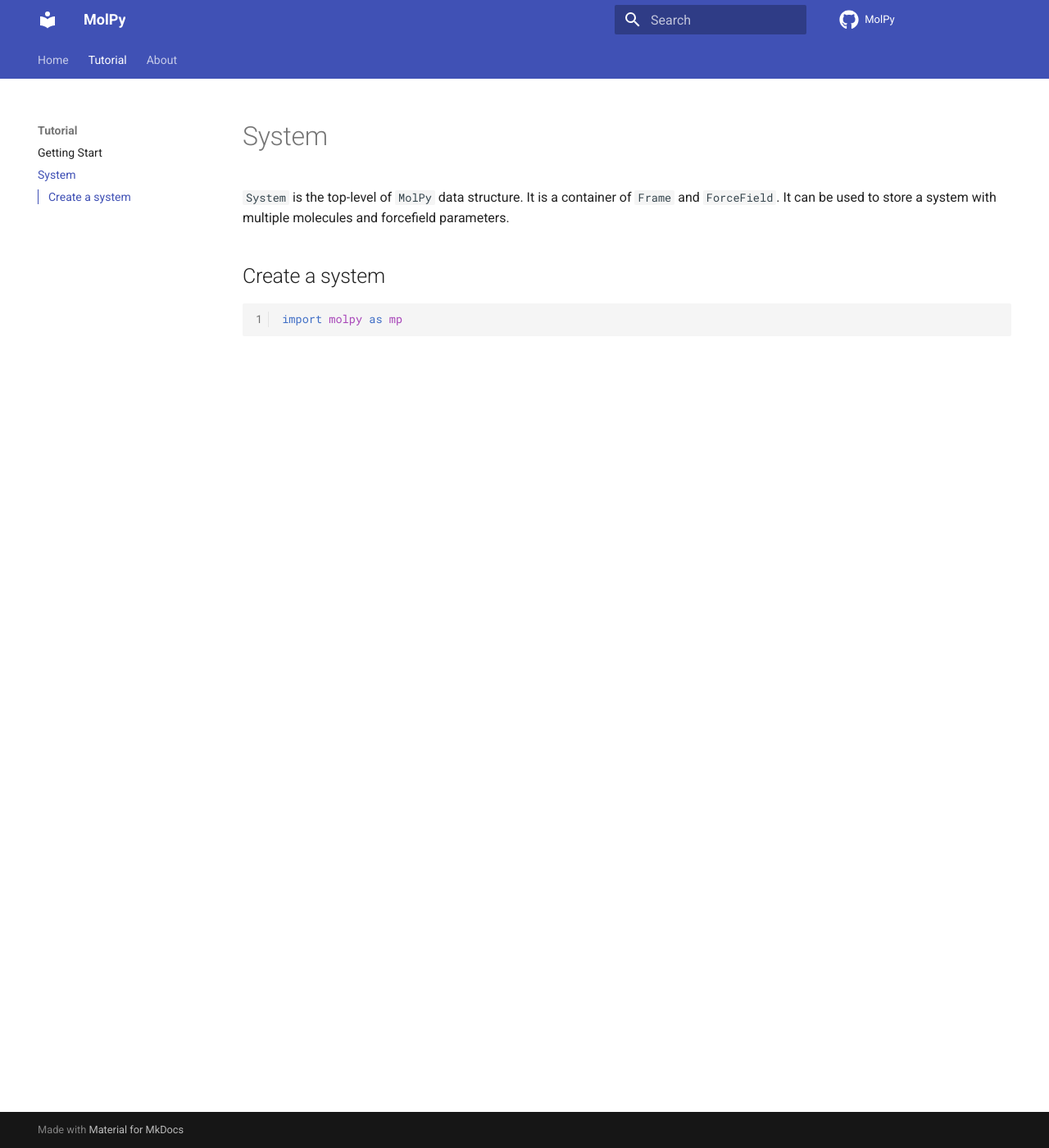
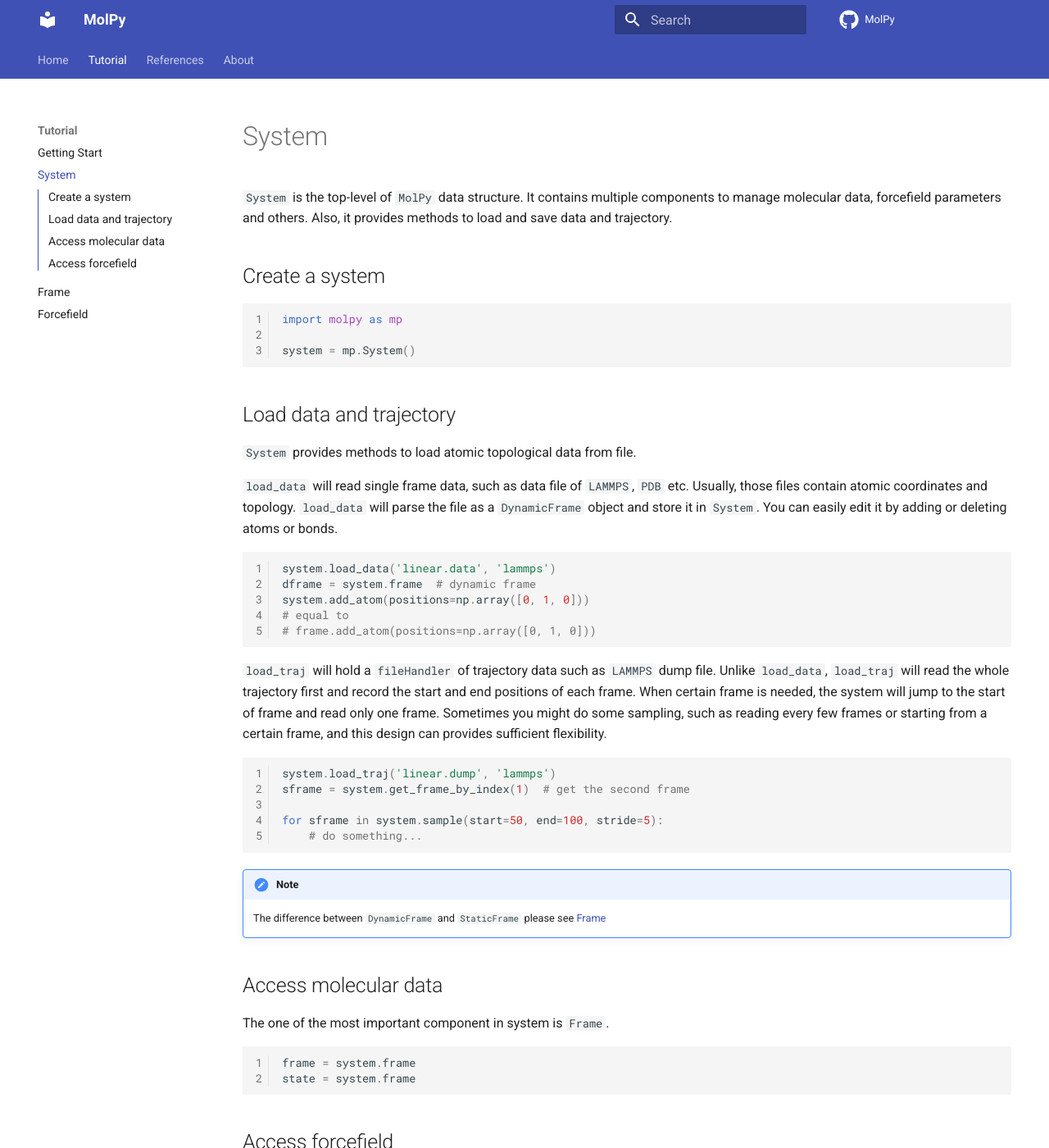
Before and after one commit to MolCrafts/molpy, an MkDocs documentation site: the page built from docs/tutorial/system.md, in a window 1280 px wide and 1400 px high. Shown: the whole window at 82% size. Built offline with MkDocs 1.6.1 and Material for MkDocs 9.7.7, drawn with Linux system fonts in a browser that asks for light colours; comment, search, counter and statistics services are not loaded.

Commit message:
update: docs

````diff
--- a/docs/tutorial/system.md
+++ b/docs/tutorial/system.md
@@ -1,11 +1,49 @@
 # System
 
-`System` is the top-level of `MolPy` data structure. It is a container of `Frame` and `ForceField`. It can be used to store a system with multiple molecules and forcefield parameters.
+`System` is the top-level of `MolPy` data structure. It contains multiple components to manage molecular data, forcefield parameters and others. Also, it provides methods to load and save data and trajectory.
 
 ## Create a system
 
+```python
+import molpy as mp
+
+system = mp.System()
+```
+
+## Load data and trajectory
+
+`System` provides methods to load atomic topological data from file.
+
+`load_data` will read single frame data, such as data file of `LAMMPS`, `PDB` etc. Usually, those files contain atomic coordinates and topology. `load_data` will parse the file as a `DynamicFrame` object and store it in `System`. You can easily edit it by adding or deleting atoms or bonds.
+
+```python
+system.load_data('linear.data', 'lammps')
+dframe = system.frame  # dynamic frame
+system.add_atom(positions=np.array([0, 1, 0]))
+# equal to
+# frame.add_atom(positions=np.array([0, 1, 0]))
+```
+
+`load_traj` will hold a `fileHandler` of trajectory data such as `LAMMPS` dump file. Unlike `load_data`, `load_traj` will read the whole trajectory first and record the start and end positions of each frame. When certain frame is needed, the system will jump to the start of frame and read only one frame. Sometimes you might do some sampling, such as reading every few frames or starting from a certain frame, and this design can provides sufficient flexibility.
+
+```python
+system.load_traj('linear.dump', 'lammps')
+sframe = system.get_frame_by_index(1)  # get the second frame
+
+for sframe in system.sample(start=50, end=100, stride=5):
+    # do something...
+```
+!!! note
+    The difference between `DynamicFrame` and `StaticFrame` please see [Frame](frame.md)
 
 
+## Access molecular data
+
+The one of the most important component in system is `Frame`.
+
 ```python
-import molpy as mp
+frame = system.frame
+state = system.frame
 ```
+
+## Access forcefield
--- a/mkdocs.yml
+++ b/mkdocs.yml
@@ -15,12 +15,25 @@ theme:
     - toc.integrate
     - navigation.top
 
+plugins:
+  - search
+  - mkdocstrings:
+      handlers:
+        python:
+          options:
+            docstring_style: numpy
+            docstring_section_style: list
+          path:
+            [molpy]
+
+
 extra_javascript:
   - https://cdnjs.cloudflare.com/ajax/libs/mathjax/3.2.2/es5/startup.js
   - https://polyfill.io/v3/polyfill.min.js?features=es6
   - https://cdn.jsdelivr.net/npm/mathjax@3/es5/tex-mml-chtml.js
 
 markdown_extensions:
+  - admonition
   - pymdownx.arithmatex:
       generic: true
   - pymdownx.betterem
@@ -30,6 +43,7 @@ markdown_extensions:
   - pymdownx.highlight:
       use_pygments: true
       linenums: true
+  - pymdownx.details
   - pymdownx.superfences
 
 nav:
@@ -37,5 +51,11 @@ nav:
   - Tutorial:
     - Getting Start: tutorial/index.md
     - System: tutorial/system.md
+    - Frame: tutorial/frame.md
+    - Forcefield: tutorial/forcefield.md
+  - References:
+    - System: refs/system.md
+    - Frame: refs/frame.md
+    - Forcefield: refs/forcefield.md
 
   - About: about.md
````
Also changed, not shown: docs/refs/system.md (added, +4 -0 lines), docs/tutorial/forcefield.md (added, +3 -0 lines), docs/tutorial/frame.md (added, +5 -0 lines), docs/refs/forcefield.md (added), docs/refs/frame.md (added), 2 other files.
